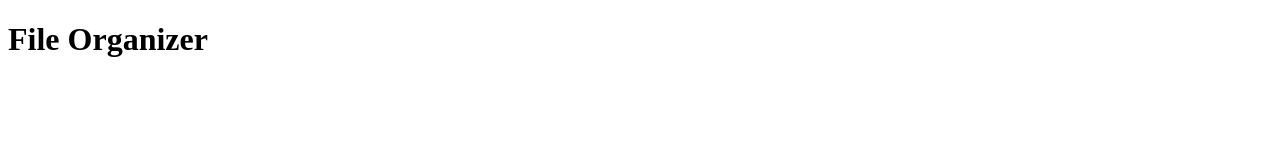
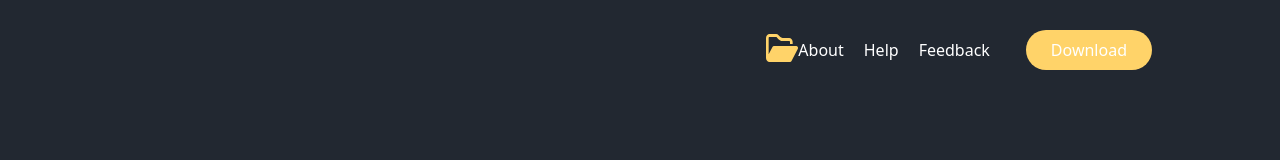
Before and after one commit to aflahamarlyadi/file-organizer-app, a plain HTML site: page index.html in a window 1280 px wide. Drawn offline with Linux system fonts and the light colour scheme.

Commit message:
Add header

```diff
--- a/css/styles.css
+++ b/css/styles.css
@@ -0,0 +1,73 @@
+* {
+    box-sizing: border-box;
+    margin: 0;
+    padding: 0;
+    background-color: rgb(34 40 49);
+}
+
+h1 {
+    font-size: 48px;
+}
+
+h2 {
+    font-size: 39px;
+}
+
+h3 {
+    font-size: 31px;
+}
+
+h4 {
+    font-size: 25px;
+}
+
+h5 {
+    font-size: 20px;
+}
+
+h6 {
+    font-size: 16px;
+}
+
+p {
+    font-size: 16px;
+}
+
+li, a, button {
+    font-family: "Noto Sans", sans-serif;
+    font-weight: 500;
+    font-size: 16px;
+    text-decoration: none;
+    color: rgb(255, 255, 255);
+}
+
+header {
+    display: flex;
+    justify-content: flex-end;
+    align-items: center;
+    padding: 30px 10%;
+}
+
+.logo {
+    cursor: pointer;
+    margin-right: auto;
+}
+
+nav ul {
+    list-style: none;
+    padding: 0;
+}
+
+nav ul li {
+    display: inline-block;
+    margin-right: 1rem;
+}
+
+button {
+    margin-left: 20px;
+    padding: 9px 25px;
+    background-color: rgb(255, 211, 105);
+    border: none;
+    border-radius: 100px;
+    cursor: pointer;
+}
--- a/index.html
+++ b/index.html
@@ -6,14 +6,27 @@
         <meta http-equiv="X-UA-Compatible" content="ie=edge" />
 
         <title>File Organizer</title>
-        <meta name="description" content="Download File Organizer.">
+        <meta name="description" content="Download File Organizer">
+        <meta name="keywords" content="File Organizer">
         <meta name="author" content="Aflah Hanif Amarlyadi">
 
-        <link rel="stylesheet" href="css/styles.css?v=1.0">
+        <link rel="preconnect" href="https://fonts.googleapis.com">
+        <link rel="preconnect" href="https://fonts.gstatic.com" crossorigin>
+        <link href="https://fonts.googleapis.com/css2?family=Roboto:wght@400;700&display=swap" rel="stylesheet">
+
+        <link rel="stylesheet" href="css/styles.css">
     </head>
     <body>
-        <main>
-            <h1>File Organizer</h1>
-        </main>
+        <header>
+            <a href=""><img class="logo" src="images/folder-open-regular.svg" alt="logo"></a>
+            <nav>
+                <ul>
+                    <li><a href="">About</a></li>
+                    <li><a href="">Help</a></li>
+                    <li><a href="">Feedback</a></li>
+                </ul>
+            </nav>
+            <a href=""><button>Download</button></a>
+        </header>
     </body>
 </html>
```
Also changed, not shown: images/folder-open-regular.svg (added).
